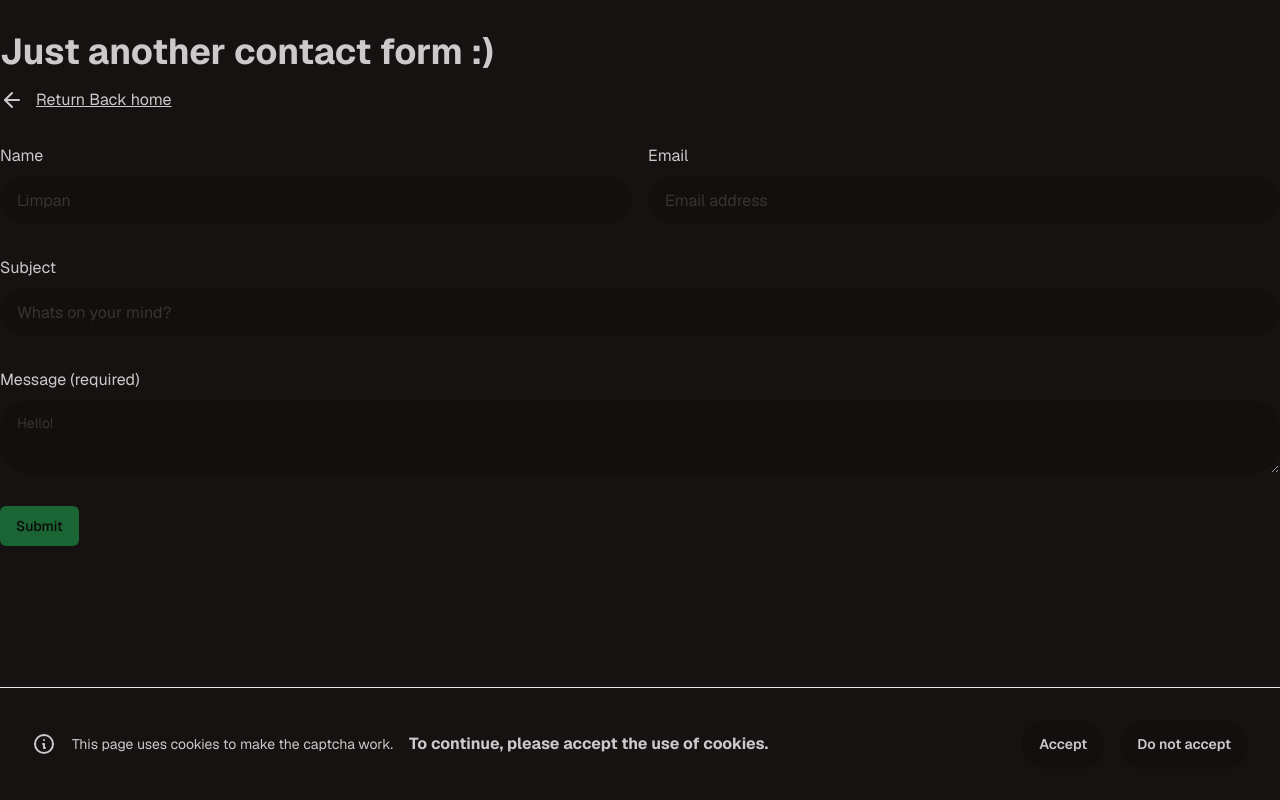
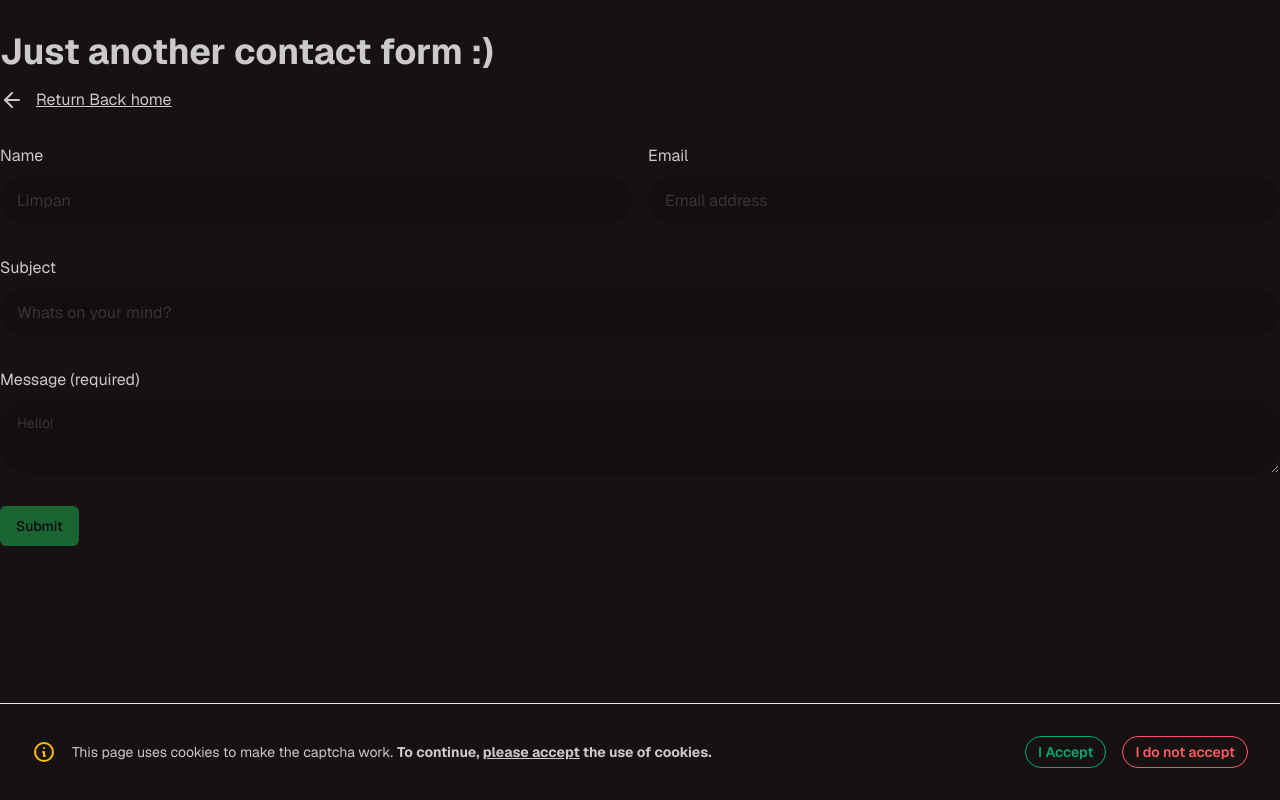
Before and after one commit to linus-jansson/limpan.dev, a Next.js app: page /cnct in a window 1280 px wide. Built offline with nearby package versions, Linux system fonts and the light colour scheme; no server answers.

Commit message:
refactor: justify layout of cookiebanner

```diff
--- a/src/app/cnct/cookieBanner.tsx
+++ b/src/app/cnct/cookieBanner.tsx
@@ -21,15 +21,15 @@ export const CookieBanner = ({cookiesAccepted}: {cookiesAccepted: boolean}) => {
         <div className="fixed bottom-0 left-0 right-0 p-8 border-t bg-base-100 border-border">
             <div className="flex items-center justify-between container mx-auto flex flex-wrap space-y-4 md:space-y-0">
                 <div className="flex gap-4 items-center">
-                    <svg xmlns="http://www.w3.org/2000/svg" fill="none" viewBox="0 0 24 24" className="stroke-current shrink-0 w-6 h-6"><path strokeLinecap="round" strokeLinejoin="round" strokeWidth="2" d="M13 16h-1v-4h-1m1-4h.01M21 12a9 9 0 11-18 0 9 9 0 0118 0z"></path></svg>
+                    <svg xmlns="http://www.w3.org/2000/svg" fill="none" viewBox="0 0 24 24" className="stroke-warning shrink-0 w-6 h-6"><path strokeLinecap="round" strokeLinejoin="round" strokeWidth="2" d="M13 16h-1v-4h-1m1-4h.01M21 12a9 9 0 11-18 0 9 9 0 0118 0z"></path></svg>
                     <p className="text-sm text-muted-foreground">
                         This page uses cookies to make the captcha work.
+                        <span className="font-bold mx-1">To continue, <span className="underline">please accept</span> the use of cookies.</span>
                     </p>
-                    <span className="font-bold">To continue, please accept the use of cookies.</span>
                 </div>
-                <form onSubmit={handleCookieFormSubmit} className="flex gap-4">
-                    <button className="btn">Accept</button>
-                    <Link href="/" className="btn">Do not accept</Link>
+                <form onSubmit={handleCookieFormSubmit} className="flex gap-4 ml-auto md:mx-none">
+                    <button className="btn btn-outline btn-sm btn-success">I Accept</button>
+                    <Link href="/" className="btn btn-outline btn-sm btn-error">I do not accept</Link>
                 </form>
             </div>
         </div>
```
